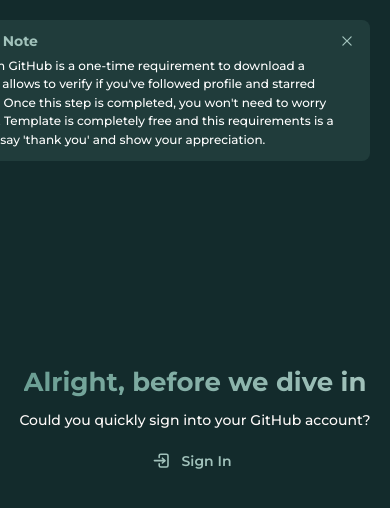
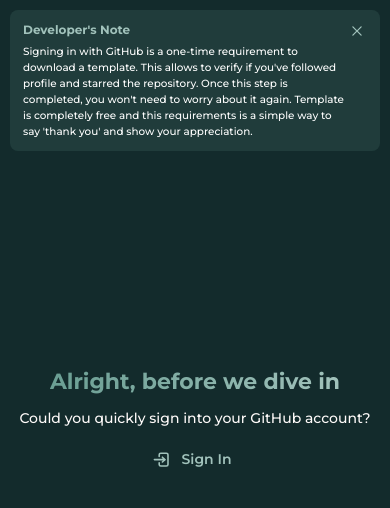
Before and after one commit to Hartaithan/trophy-hunt-template, a Next.js app: page /download in a window 390 px wide. Shown: the top 508 px of the page. Built offline with nearby package versions, Linux system fonts and the light colour scheme; no server answers.

Commit message:
download section unauth responsive layout

```diff
--- a/sections/DownloadSection/DownloadSection.module.css
+++ b/sections/DownloadSection/DownloadSection.module.css
@@ -11,6 +11,11 @@
   right: var(--mantine-spacing-lg);
   padding: var(--mantine-spacing-xs) var(--mantine-spacing-sm);
   border-radius: var(--mantine-radius-md);
+  @media (max-width: $mantine-breakpoint-sm) {
+    top: var(--mantine-spacing-xs);
+    right: var(--mantine-spacing-xs);
+    width: calc(100% - (var(--mantine-spacing-xs) * 2));
+  }
 }
 
 .body {
@@ -19,9 +24,41 @@
 
 .icon {
   margin-right: var(--mantine-spacing-xs);
+  @media (max-width: $mantine-breakpoint-sm) {
+    display: none;
+  }
+}
+
+.title {
+  @media (max-width: $mantine-breakpoint-sm) {
+    font-size: var(--mantine-font-size-xs);
+  }
 }
 
 .message {
   font-size: var(--mantine-font-size-xs);
   font-weight: 500;
+  @media (max-width: $mantine-breakpoint-sm) {
+    font-size: 0.65rem;
+  }
 }
+
+.sectionTitle {
+  font-weight: var(--mantine-h2-font-weight);
+  line-height: var(--mantine-h2-line-height);
+  font-size: var(--mantine-h2-font-size);
+  margin-bottom: var(--mantine-spacing-xs);
+  text-align: center;
+  @media (max-width: $mantine-breakpoint-sm) {
+    font-weight: var(--mantine-h3-font-weight);
+    line-height: var(--mantine-h3-line-height);
+    font-size: var(--mantine-h3-font-size);
+  }
+}
+
+.sectionDescription {
+  font-weight: 500;
+  font-size: var(--mantine-font-size-sm);
+  margin-bottom: var(--mantine-spacing-sm);
+  text-align: center;
+}
--- a/sections/DownloadSection/DownloadSection.tsx
+++ b/sections/DownloadSection/DownloadSection.tsx
@@ -184,15 +184,12 @@
       ) : (
         <Flex direction="column" align="center">
           <Text
-            size="var(--mantine-h2-font-size)"
-            lh="var(--mantine-h2-line-height)"
+            className={classes.sectionTitle}
             variant="gradient"
-            gradient={featureGradient}
-            fw={700}
-            mb="xs">
+            gradient={featureGradient}>
             Alright, before we dive in
           </Text>
-          <Text fw={500} size="sm" mb="sm">
+          <Text className={classes.sectionDescription}>
             Could you quickly sign into your GitHub account?
           </Text>
           <Button
```
